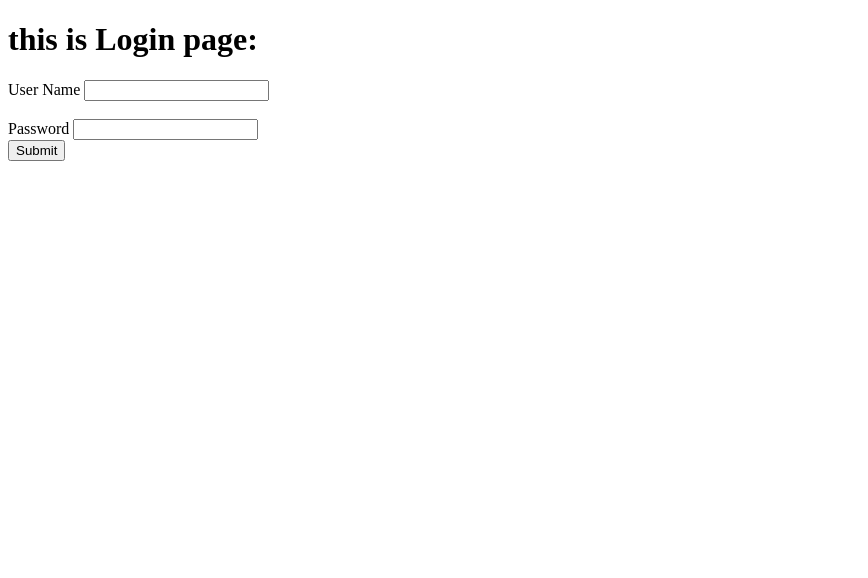
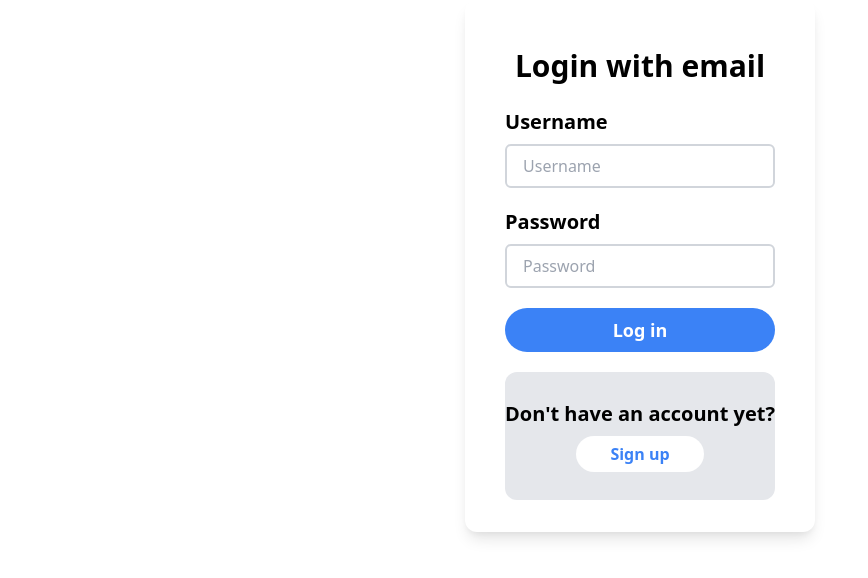
Before and after one commit to saurabh1244/windcss, a Django app: page /login/ in a window 1280 px wide. Shown: the top 578 px of the page, without its empty margins (0-868 px from the left). Run offline with Django 5.2, Linux system fonts and the light colour scheme; parts of the project's set-up code (start-up, migrations or seed data) failed here and were passed over.

Commit message:
Update login.html

```diff
--- a/appx/templates/login.html
+++ b/appx/templates/login.html
@@ -1,4 +1,4 @@
-<!DOCTYPE html>
+<!-- <!DOCTYPE html>
 <html lang="en">
 <head>
     <meta charset="UTF-8">
@@ -24,4 +24,45 @@
 </form>
 
 </body>
+</html> -->
+
+
+
+
+
+
+
+
+<!DOCTYPE html>
+<html lang="en">
+<head>
+<meta charset="UTF-8">
+<meta name="viewport" content="width=device-width, initial-scale=1.0">
+<title>Login Form</title>
+<link href="https://cdn.jsdelivr.net/npm/tailwindcss@2.2.19/dist/tailwind.min.css" rel="stylesheet">
+</head>
+<body class="bg-[#F9F9FD]">
+<div class="container flex justify-center items-center h-98vh ">
+    <div class="login-box bg-white h-500 w-380 rounded-xl shadow-lg">
+        <h1 class="title font-bold text-3xl mt-12 text-center">Login with email</h1>
+
+        <form method="post">
+            {% csrf_token %}
+        <div class="form-container mt-6 mx-10">
+            <h1 class="req text-xl font-semibold">Username</h1>
+            <input class="input border-2 border-gray-300 rounded-md w-full h-11 px-4 mt-2 focus:ring-blue-500 focus:border-blue-500" placeholder="Username"  type="text"  name="uname">
+            <h1 class="req text-xl font-semibold mt-5">Password</h1>
+            <input class="input border-2 border-gray-300 rounded-md w-full h-11 px-4 mt-2 focus:ring-blue-800 focus:border-blue-800" type="password" placeholder="Password"  name="passx">
+            <button class="login-button bg-blue-500 text-white rounded-full w-full h-11 flex justify-center items-center text-lg font-semibold mt-5 cursor-pointer transition duration-300 ease-in-out hover:bg-blue-700" type="submit">Log in</button>
+        </div>
+        <div class="signup-section bg-gray-200 flex flex-col justify-center items-center rounded-xl h-32 mb-8 mx-10 mt-5">
+            <h1 class="acnt text-xl font-semibold">Don't have an account yet?</h1>
+            <a href="/signup" class="signup-link bg-white w-32 h-9 rounded-full flex justify-center items-center text-blue-500 font-semibold mt-2 hover:bg-gray-300 border-2 border-transparent hover:border-blue-500 transition duration-300 ease-in-out">Sign up</a>
+        </div>
+
+    </form>
+
+    </div>
+</div>
+</body>
 </html>
```
